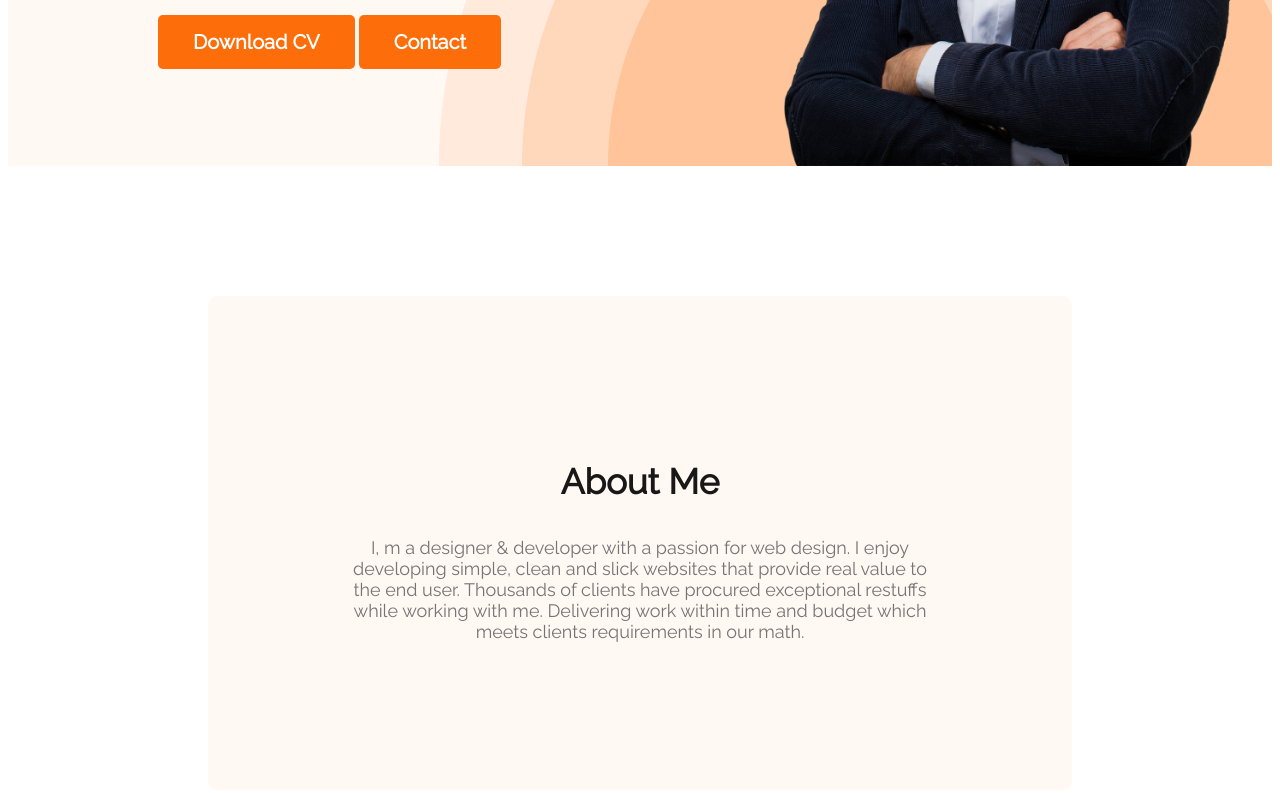
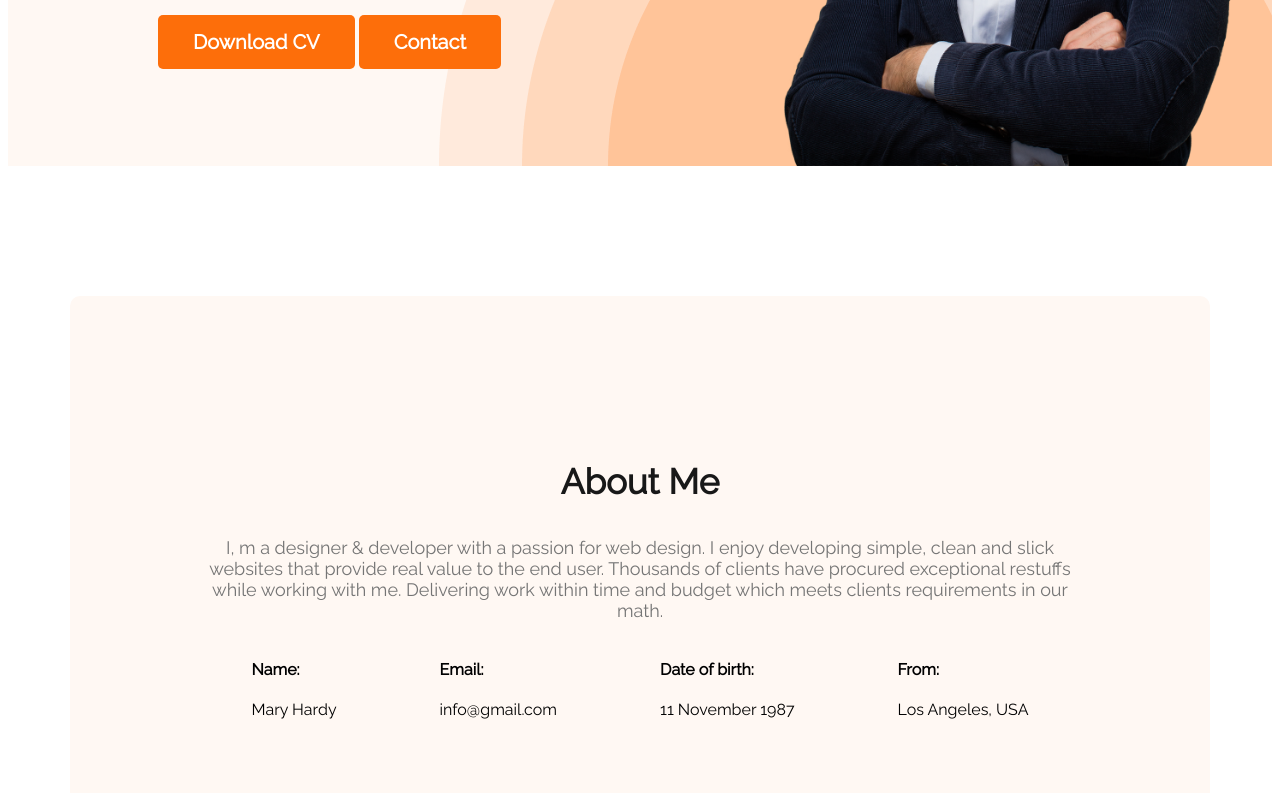
Before and after one commit to asadul7872/webdeveloper-portfolio, a plain HTML site: page index.html in a window 1280 px wide. Shown: the part 594-1387 px from the top of the page. Drawn offline with Linux system fonts and the light colour scheme.

Commit message:
about secton done

```diff
--- a/index.html
+++ b/index.html
@@ -35,17 +35,37 @@
                 <button class="buttonPrimary">Download CV</button>
                 <button class="buttonPrimary">Contact</button>
             </div>
-            <img class="profilePic" src="/img/hardy.png" alt="">
+            <img class="profilePic" src="img/hardy.png" alt="">
         </div>
 
     </header>
     <main>
         <section class="about">
             <h3 class="sectionTitle">About Me</h3>
-        <p class="sectionPDesh">I, m a designer & developer with a passion for web design. I enjoy developing simple,
-            clean and slick websites that provide real value to the end user. Thousands of clients have
+            <p class="sectionPDes">I, m a designer & developer with a passion for web design. I enjoy developing simple,
+             clean and slick websites that provide real value to the end user. Thousands of clients have
              procured exceptional restuffs while working with me.
-             Delivering work within time and budget which meets clients requirements in our math.</p>
+             Delivering work within time and budget which meets clients requirements in our math.
+            </p>
+            <!-- .aboutInfo*4>h4.aboutInfoTitle+p.aboutInfoDes -->
+            <div class="aboutInfoContainer">
+                <div class="aboutInfo">
+                    <h4 class="aboutInfoTitle">Name:</h4>
+                    <p class="aboutInfoDes">Mary Hardy</p>
+                </div>
+                <div class="aboutInfo">
+                    <h4 class="aboutInfoTitle">Email:</h4>
+                    <p class="aboutInfoDes"> info@gmail.com</p>
+                </div>
+                <div class="aboutInfo">
+                    <h4 class="aboutInfoTitle">Date of birth:</h4>
+                    <p class="aboutInfoDes">11 November 1987</p>
+                </div>
+                <div class="aboutInfo">
+                    <h4 class="aboutInfoTitle">From:</h4>
+                    <p class="aboutInfoDes">Los Angeles, USA</p>
+                </div>
+            </div>
 
         </section>
     </main>
--- a/style/portfolio.css
+++ b/style/portfolio.css
@@ -87,13 +87,18 @@ font-weight: 400;
 line-height: 30px;
 }
 /* main section style */
+main{
+    max-width: 1140px;
+    margin: 0 auto;
+}
 
 /* about section style */
 .about{
     padding: 130px;
     border-radius: 10px;
     background: #FFF8F3;
-    margin: 130px 200px 200px;
+    margin-top: 130px;
+
 }
 .sectionTitle{
     color:#181818;
@@ -101,9 +106,13 @@ line-height: 30px;
     font-size: 35px;
     font-weight: 700;
 }
-.sectionPDesh{
+.sectionPDes{
     color: #757575;
     text-align: center;
     font-size: 18px;
 
 }
+.aboutInfoContainer{
+    display: flex;
+    justify-content: space-around;
+}
```
